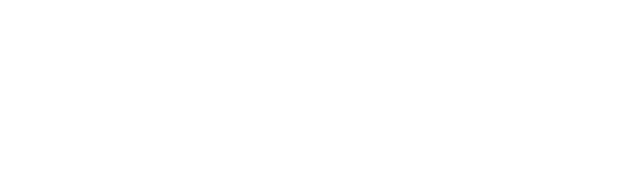
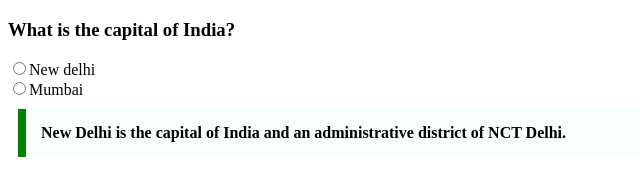
Before and after one commit to acciojob/trivia-abdurrahim-khan, a website: page main.html in a window 1280 px wide. Shown: the whole page, without its empty margins (0-640 px from the left). Drawn offline with Linux system fonts and the light colour scheme.

Commit message:
created a submission

```diff
--- a/main.html
+++ b/main.html
@@ -8,6 +8,11 @@
 
 <body>
 	<!-- the entire body must be written by student -->
+	<h3>What is the capital of India?</h3>
+	<input type="radio" name="capital" id="delhi"><label for="delhi">New delhi</label>
+	<br>
+	<input type="radio" name="capital" id="mumbai"><label for="mumbai">Mumbai</label>
+	<blockquote cite="https://en.wikipedia.org/wiki/New_Delhi" class="block">New Delhi is the capital of India and an administrative district of NCT Delhi.</blockquote>
     <script type="text/javascript" src="./script.js">
 </script>
 
--- a/styles.css
+++ b/styles.css
@@ -1,2 +1,10 @@
 
 /* Your CSS Code here. */
+.block {
+	max-width: 600px;
+	margin: 10px;
+	padding: 15px;
+	border-left: 8px solid green;
+	background-color: #f8fffe;
+	font-weight: bold;
+}
```
